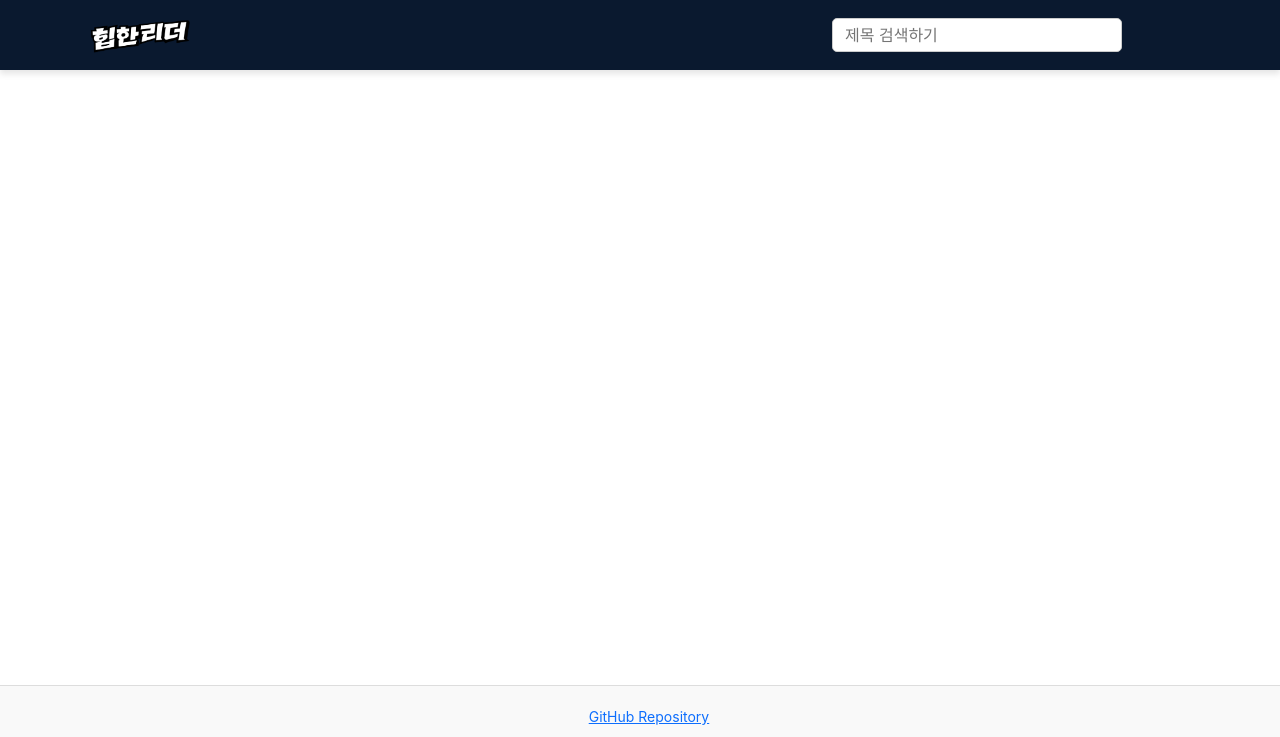
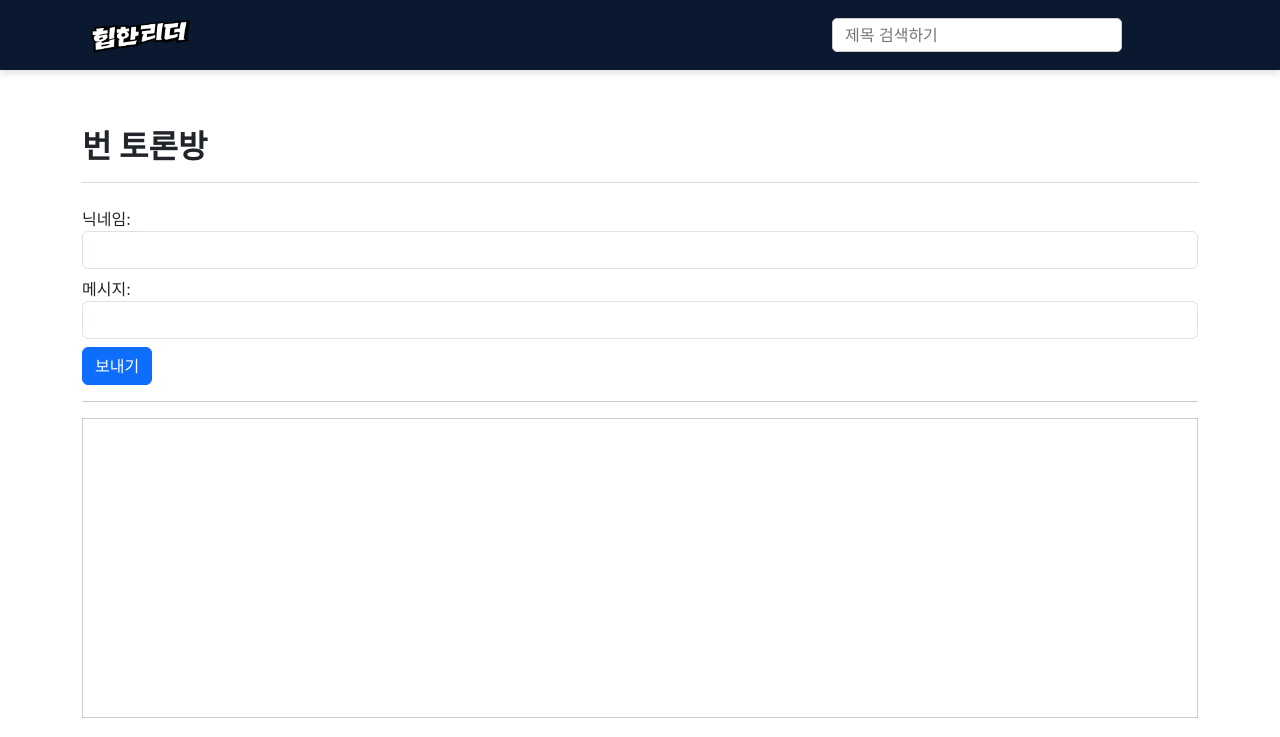
Before and after one commit to HIPReader/hipreader_front, a React (Create React App) app: page /chat in a window 1280 px wide. Shown: the top 737 px of the page. Built offline with nearby package versions, Linux system fonts and the light colour scheme; some icons are missing.

Commit message:
feat: 토론방 채팅 퍼블리싱

```diff
--- a/src/App.tsx
+++ b/src/App.tsx
@@ -4,16 +4,17 @@ import { Routes, Route } from 'react-router-dom';
 import Home from './pages/Home';
 import Login from './pages/Login';
 import Signup from './pages/Signup';
-import BooksDetail from './pages/BooksDetail'
-import Post from './pages/Post'
+import BooksDetail from './pages/BooksDetail';
+import Post from './pages/Post';
 import My from './pages/my/My';
 import Discussion from './pages/Discussion';
+import Chat from './pages/Chat'; // 여기서 불러옴
 
 function App() {
     return (
         <div style={{ display: 'flex', flexDirection: 'column', minHeight: '100vh' }}>
             <Header />
-            <div style={{ flex: 1, marginTop: '80px'}}>
+            <div style={{ flex: 1, marginTop: '80px' }}>
                 <Routes>
                     <Route path="/" element={<Home />} />
                     <Route path="/login" element={<Login />} />
@@ -22,6 +23,7 @@ function App() {
                     <Route path="/posts" element={<Post />} />
                     <Route path="/my/*" element={<My />} />
                     <Route path="/discussions" element={<Discussion />} />
+                    <Route path="/chat" element={<Chat />} />
                 </Routes>
             </div>
             <Footer />
--- /dev/null
+++ b/src/pages/Chat.tsx
@@ -0,0 +1,147 @@
+import React, { useEffect, useRef, useState } from 'react';
+import { useSearchParams } from 'react-router-dom';
+import Container from 'react-bootstrap/Container';
+
+interface ChatMessage {
+    nickname: string;
+    message: string;
+    createdAt: string;
+}
+
+export default function Chat() {
+    const [searchParams] = useSearchParams();
+    const roomId = searchParams.get("roomId");
+    const token = localStorage.getItem("token");
+    const [nickname, setNickname] = useState(localStorage.getItem("nickname") || "");
+    const [message, setMessage] = useState("");
+    const [messages, setMessages] = useState<ChatMessage[]>([]);
+    const socketRef = useRef<WebSocket | null>(null);
+    const chatLogRef = useRef<HTMLDivElement>(null);
+    const chatBoxRef = useRef<HTMLDivElement>(null);
+
+    useEffect(() => {
+        if (!roomId || !token) {
+            alert("토큰 또는 방 정보가 없습니다!");
+            return;
+        }
+
+        const socket = new WebSocket(`ws://localhost:8080/ws/chat?roomId=${roomId}&token=${token}`);
+        socketRef.current = socket;
+        console.log("socket readetState: "+socket.readyState);
+        socket.onopen = () => {
+            appendLog(`${roomId} 입장 완료`);
+        };
+
+        socket.onmessage = (event) => {
+            console.log("Received message:", event.data);
+            appendLog(event.data);
+        };
+
+        socket.onclose = (event) => {
+            alert("연결 종료: " + event);
+        };
+
+        getMessages(roomId);
+
+        return () => {
+            socket.close();
+        };
+    }, [roomId, token]);
+
+    const appendLog = (text: string) => {
+        if (chatLogRef.current) {
+            chatLogRef.current.innerHTML += `<div>${text}</div>`;
+            chatLogRef.current.scrollTop = chatLogRef.current.scrollHeight;
+        }
+    };
+
+    const sendMessage = () => {
+        if (!message.trim()) {
+            alert("메시지를 입력해주세요!");
+            return;
+        }
+
+        if (socketRef.current && socketRef.current.readyState === WebSocket.OPEN) {
+            socketRef.current.send(JSON.stringify({ message }));
+            setMessage(""); // 메시지 전송 후 입력창 비우기
+        } else {
+            console.error("WebSocket 연결이 열려 있지 않습니다.");
+            alert("WebSocket 연결 실패");
+        }
+    };
+
+    const getMessages = async (discussionId: string) => {
+        try {
+            const res = await fetch(`http://localhost:8080/api/v1/chat/history?discussionId=${discussionId}`, {
+                headers: {
+                    "Content-Type": "application/json",
+                    "Authorization": `Bearer ${token}`
+                }
+            });
+
+            if (res.ok) {
+                const data = await res.json();
+                setMessages(data);
+            } else {
+                console.error("히스토리 로드 실패");
+            }
+        } catch (err) {
+            console.error("에러 발생:", err);
+        }
+    };
+
+    const formatTime = (isoString: string) => {
+        const date = new Date(isoString);
+        return date.toLocaleTimeString();
+    };
+
+    return (
+        <Container>
+            <h2 className="fw-bold pt-5 pb-3 mb-4" style={{ borderBottom: '1px solid #dbdbdb' }}>
+                {roomId}번 토론방
+            </h2>
+
+            <div className="mb-3">
+                <label>닉네임: </label>
+                <input
+                    type="text"
+                    value={nickname}
+                    onChange={(e) => {
+                        setNickname(e.target.value);
+                        localStorage.setItem("nickname", e.target.value);
+                    }}
+                    className="form-control mb-2"
+                />
+                <label>메시지: </label>
+                <input
+                    type="text"
+                    value={message}
+                    onChange={(e) => setMessage(e.target.value)}
+                    className="form-control"
+                />
+                <button onClick={sendMessage} className="btn btn-primary mt-2">보내기</button>
+            </div>
+
+            <hr />
+
+            <div
+                ref={chatBoxRef}
+                style={{ height: "300px", overflowY: "auto", border: "1px solid #ccc", padding: "10px", marginBottom: "20px" }}
+            >
+                {messages.map((msg, idx) => (
+                    <div key={idx} className="message-container">
+                        <span className="nickname fw-bold">{msg.nickname}: </span>
+                        <span className="message">{msg.message}</span>
+                        <span className="timestamp text-muted"> ({formatTime(msg.createdAt)})</span>
+                    </div>
+                ))}
+            </div>
+
+            <div
+                id="chat-log"
+                ref={chatLogRef}
+                style={{ border: "1px solid #ccc", height: "300px", overflow: "auto", padding: "10px" }}
+            />
+        </Container>
+    );
+}
```
